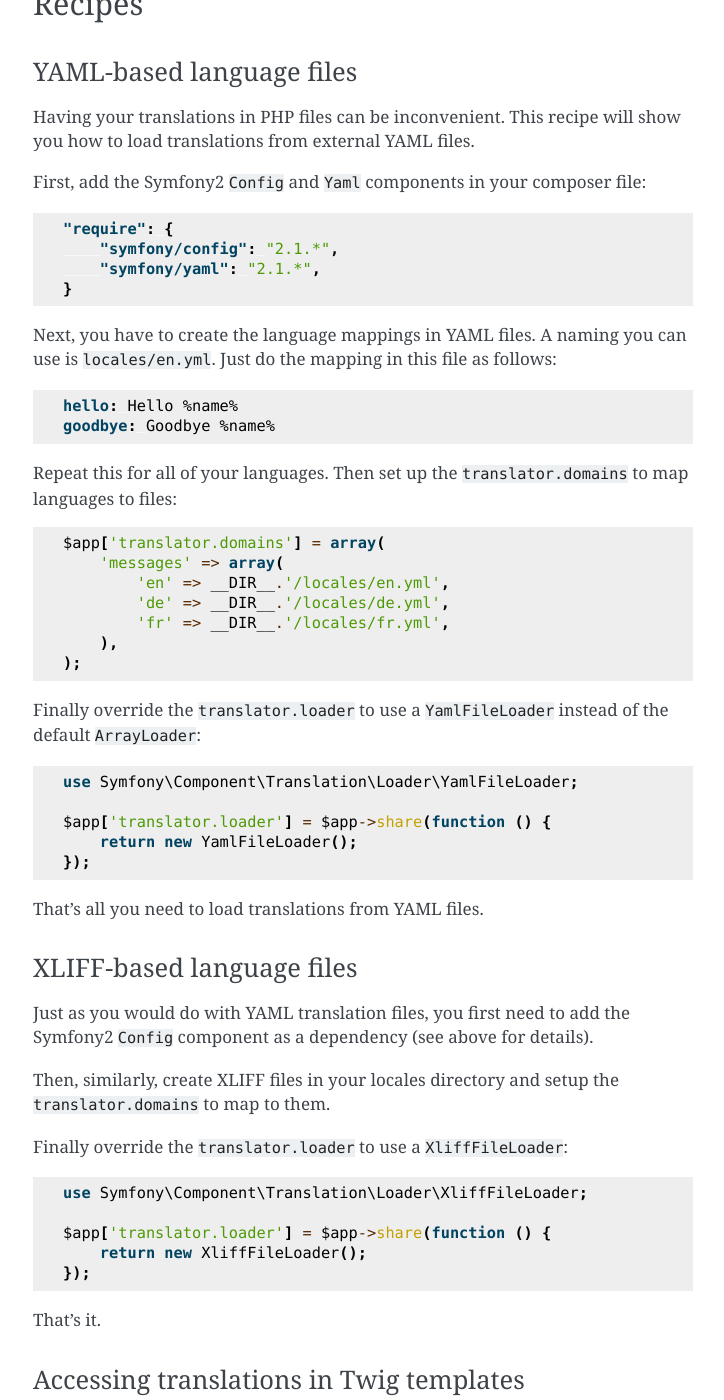
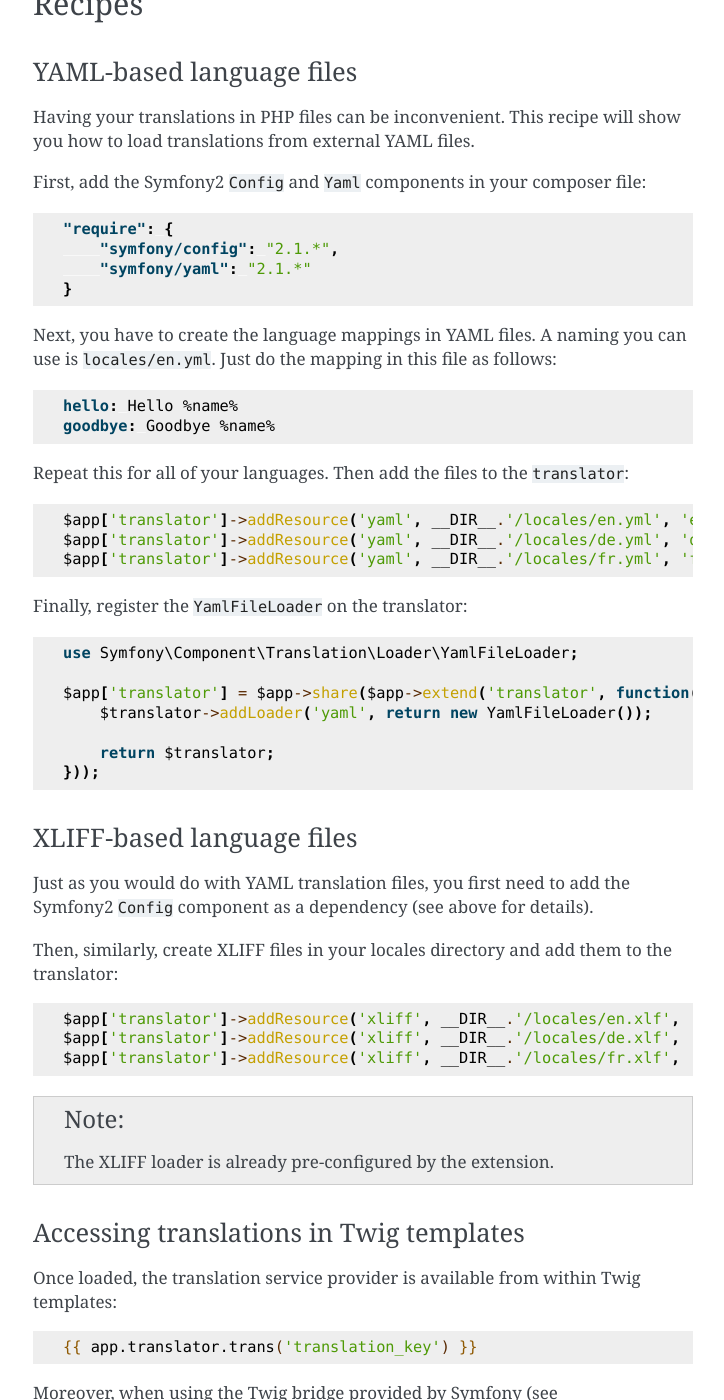
Before and after one commit to silexphp/Silex, a Sphinx documentation site: the page built from doc/providers/translation.rst, in a window 1280 px wide and 1400 px high, scrolled down 1963 px. Shown: the whole window, without its empty margins (387-1111 px from the left). Built offline with Sphinx 7.4.7, drawn with Linux system fonts in a browser that asks for light colours.

Commit message:
simplifies the usage of file-based translations with the translation extension

```diff
--- a/doc/changelog.rst
+++ b/doc/changelog.rst
@@ -1,5 +1,8 @@
 Changelog
 =========
+
+* **2012-06-16**: Removed the ``translator.loader`` service. See documentation
+  for how to use XLIFF or YAML-based translation files.
 
 * **2012-06-15**: removed the ``twig.configure`` service. Use the ``extend``
   method instead:
--- a/doc/providers/translation.rst
+++ b/doc/providers/translation.rst
@@ -117,7 +117,7 @@ file:
 
     "require": {
         "symfony/config": "2.1.*",
-        "symfony/yaml": "2.1.*",
+        "symfony/yaml": "2.1.*"
     }
 
 Next, you have to create the language mappings in YAML files. A naming you can
@@ -128,27 +128,22 @@ use is ``locales/en.yml``. Just do the mapping in this file as follows:
     hello: Hello %name%
     goodbye: Goodbye %name%
 
-Repeat this for all of your languages. Then set up the ``translator.domains``
-to map languages to files::
+Repeat this for all of your languages. Then add the files to the
+``translator``::
 
-    $app['translator.domains'] = array(
-        'messages' => array(
-            'en' => __DIR__.'/locales/en.yml',
-            'de' => __DIR__.'/locales/de.yml',
-            'fr' => __DIR__.'/locales/fr.yml',
-        ),
-    );
+    $app['translator']->addResource('yaml', __DIR__.'/locales/en.yml', 'en');
+    $app['translator']->addResource('yaml', __DIR__.'/locales/de.yml', 'de');
+    $app['translator']->addResource('yaml', __DIR__.'/locales/fr.yml', 'fr');
 
-Finally override the ``translator.loader`` to use a ``YamlFileLoader`` instead
-of the default ``ArrayLoader``::
+Finally, register the ``YamlFileLoader`` on the translator::
 
     use Symfony\Component\Translation\Loader\YamlFileLoader;
 
-    $app['translator.loader'] = $app->share(function () {
-        return new YamlFileLoader();
-    });
+    $app['translator'] = $app->share($app->extend('translator', function($translator, $app) {
+        $translator->addLoader('yaml', return new YamlFileLoader());
 
-That's all you need to load translations from YAML files.
+        return $translator;
+    }));
 
 XLIFF-based language files
 ~~~~~~~~~~~~~~~~~~~~~~~~~~
@@ -156,18 +151,16 @@ XLIFF-based language files
 Just as you would do with YAML translation files, you first need to add the
 Symfony2 ``Config`` component as a dependency (see above for details).
 
-Then, similarly, create XLIFF files in your locales directory and setup the
-``translator.domains`` to map to them.
+Then, similarly, create XLIFF files in your locales directory and add them to
+the translator::
 
-Finally override the ``translator.loader`` to use a ``XliffFileLoader``::
+    $app['translator']->addResource('xliff', __DIR__.'/locales/en.xlf', 'en');
+    $app['translator']->addResource('xliff', __DIR__.'/locales/de.xlf', 'de');
+    $app['translator']->addResource('xliff', __DIR__.'/locales/fr.xlf', 'fr');
 
-    use Symfony\Component\Translation\Loader\XliffFileLoader;
+.. note::
 
-    $app['translator.loader'] = $app->share(function () {
-        return new XliffFileLoader();
-    });
-
-That's it.
+    The XLIFF loader is already pre-configured by the extension.
 
 Accessing translations in Twig templates
 ~~~~~~~~~~~~~~~~~~~~~~~~~~~~~~~~~~~~~~~~
```
Also changed, not shown: 1 other file.
